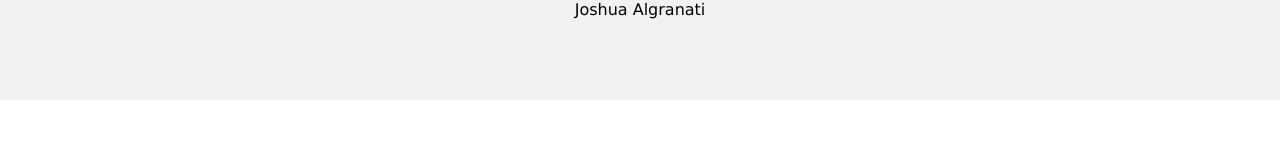
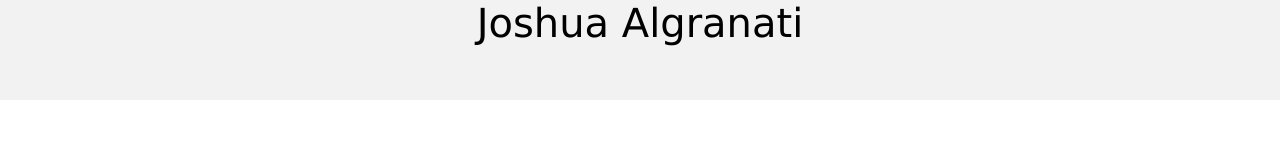
Before and after one commit to joshalgranati/joshalgranati.github.io, a website: page index.html in a window 1280 px wide. Drawn offline with Linux system fonts and the light colour scheme.

Commit message:
change font

```diff
--- a/css/style.css
+++ b/css/style.css
@@ -10,5 +10,8 @@ div.header{
 
 div.name{
     font-family: Verdana, Geneva, Tahoma, sans-serif;
+    font-size: 30pt;
     background-color: inherit;
+    vertical-align: middle;
+    border-left: 50pt;
 }
```
